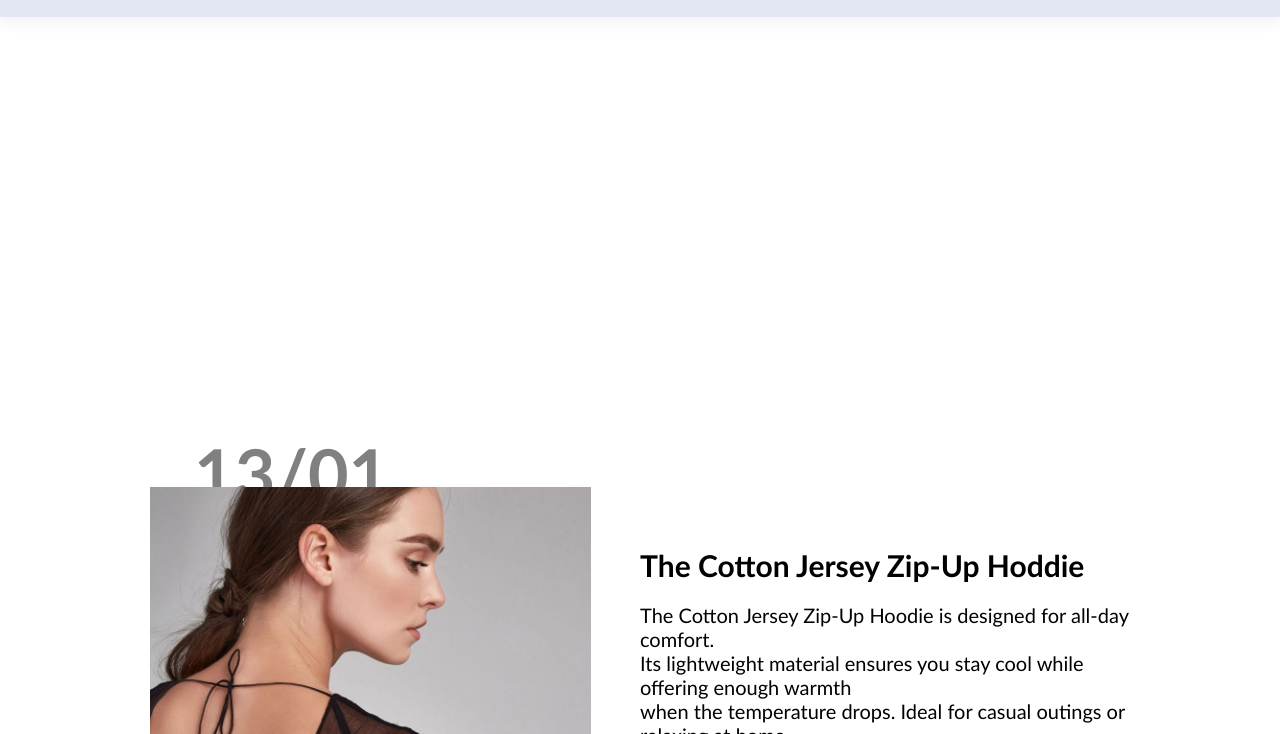
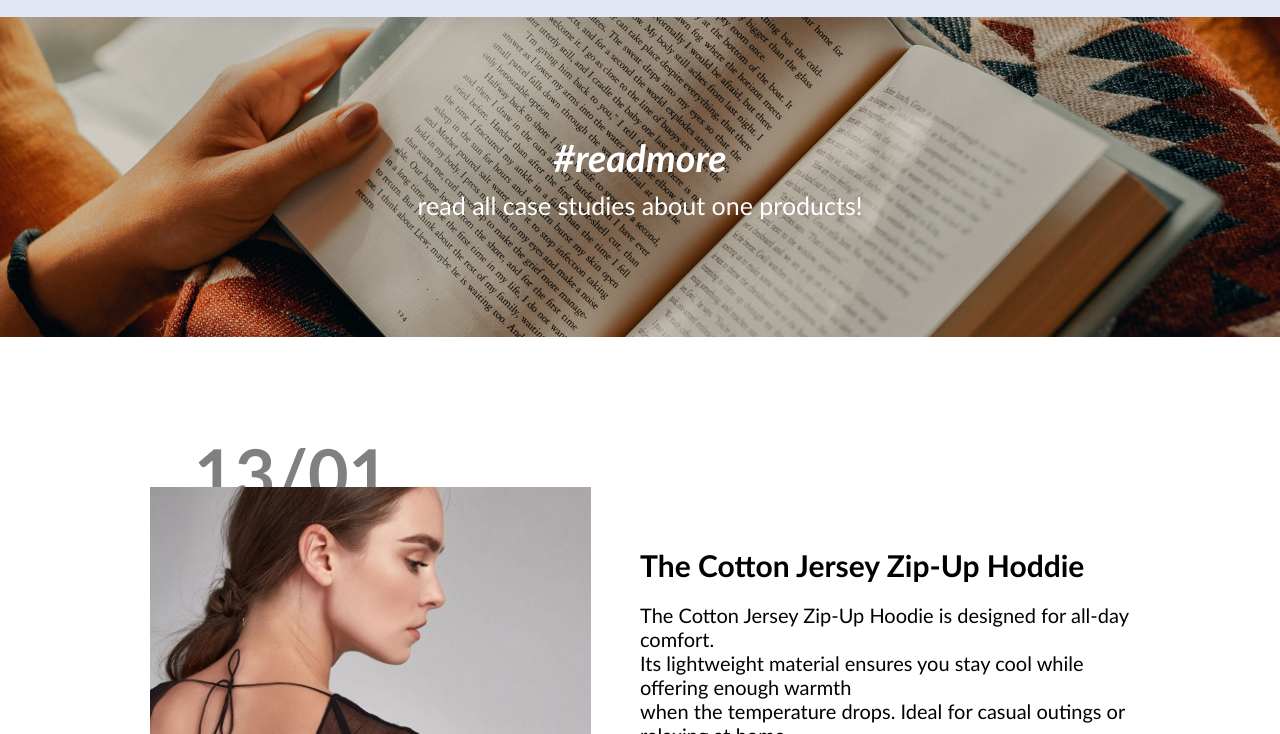
Before and after one commit to AvirajGitHub7/E-Commerce, a plain HTML site: page blog.html in a window 1280 px wide. Shown: the part 66-800 px from the top of the page. Drawn offline with Linux system fonts and the light colour scheme; the site is published under a folder, as on GitHub Pages, so addresses that start at the root find nothing.

Commit message:
css update

```diff
--- a/style.css
+++ b/style.css
@@ -645,7 +645,7 @@ footer .copyright {
 /*Shop.html */
 
 .page_header{
-    background-image: url("/images/b1.jpg");
+    background-image: url("images/b1.jpg");
     gap:10px;
     color: white;
     font-size:25px;
@@ -762,7 +762,7 @@ footer .copyright {
 /* blog.html */
 
 .blog-header{
-    background-image: url(/images/b19.jpg);
+    background-image: url(images/b19.jpg);
 }
 .blog-pagination{
     margin-top: 40px;
```
